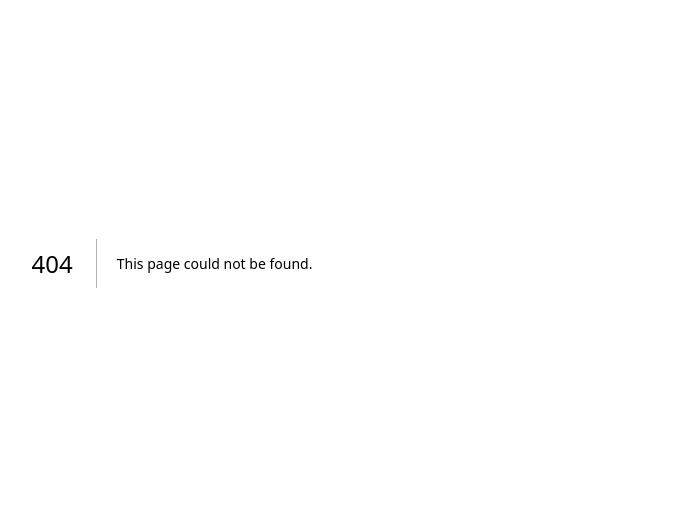
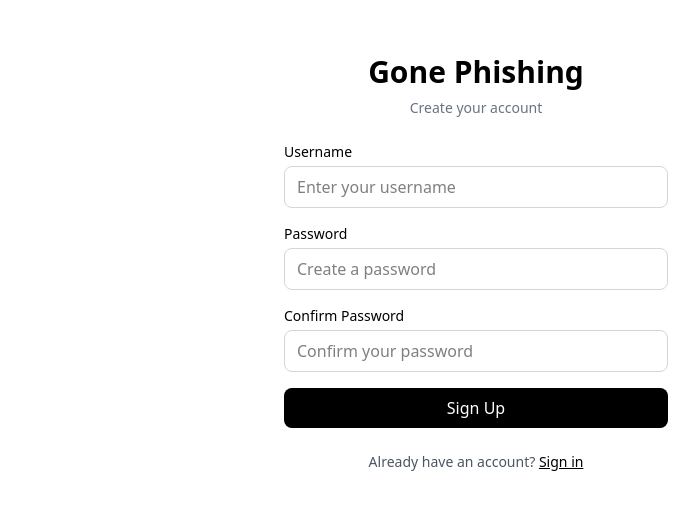
Before and after one commit to Phish-Killer/gone-phishing, a Next.js app in the folder apps/web/: page /signup in a window 1280 px wide. Before the commit this address had no page. Shown: the part 177-686 px from the top of the page, without its empty margins (164-863 px from the left). Built offline with nearby package versions, Linux system fonts and the light colour scheme.

Commit message:
Add signup page and form validation

```diff
--- a/apps/web/app/login/page.tsx
+++ b/apps/web/app/login/page.tsx
@@ -1,7 +1,6 @@
 "use client";
-
 import { useState } from "react";
-
+import Link from "next/link";
 export default function LoginPage() {
   const [username, setUsername] = useState("");
   const [password, setPassword] = useState("");
@@ -23,7 +22,7 @@ export default function LoginPage() {
     setError("Username and password login is not available yet.");
   }
 
-  // Google OAuth will be connected to Auth.js.
+  // Google Oauth will be connected to Auth.js.
   function handleGoogleLogin() {
     setError("Google sign-in is not available yet.");
   }
@@ -107,6 +106,12 @@ export default function LoginPage() {
         >
           Continue with Google
         </button>
+        <p className="mt-6 text-center text-sm text-gray-600">
+          Don't have an account?{" "}
+          <Link href="/signup" className="font-medium text-black underline">
+            Sign up
+          </Link>
+        </p>
       </div>
     </main>
   );
--- /dev/null
+++ b/apps/web/app/signup/page.tsx
@@ -0,0 +1,118 @@
+"use client";
+
+import { useState } from "react";
+import Link from "next/link";
+
+export default function SignupPage() {
+  const [username, setUsername] = useState("");
+  const [password, setPassword] = useState("");
+  const [confirmPassword, setConfirmPassword] = useState("");
+  const [error, setError] = useState("");
+
+  function handleSignup(e: React.FormEvent<HTMLFormElement>) {
+    e.preventDefault();
+    setError("");
+
+    const trimmedUsername = username.trim();
+
+    if (trimmedUsername.length < 3) {
+      setError("Username must be at least 3 characters long.");
+      return;
+    }
+
+    if (password.length < 8) {
+      setError("Password must be at least 8 characters long.");
+      return;
+    }
+
+    if (password !== confirmPassword) {
+      setError("Passwords do not match.");
+      return;
+    }
+
+    setError("Sign up is not available yet.");
+  }
+
+  return (
+    <main className="flex min-h-screen items-center justify-center bg-white px-4 text-black">
+      <div className="w-full max-w-sm space-y-6">
+        <div className="text-center">
+          <h1 className="text-3xl font-bold">Gone Phishing</h1>
+          <p className="mt-2 text-sm text-gray-500">
+            Create your account
+          </p>
+        </div>
+
+        <form onSubmit={handleSignup} className="space-y-4">
+          <div>
+            <label htmlFor="username" className="mb-1 block text-sm font-medium">
+              Username
+            </label>
+            <input
+              id="username"
+              type="text"
+              autoComplete="username"
+              required
+              value={username}
+              onChange={(e) => setUsername(e.target.value)}
+              className="w-full rounded-lg border border-gray-300 px-3 py-2"
+              placeholder="Enter your username"
+            />
+          </div>
+
+          <div>
+            <label htmlFor="password" className="mb-1 block text-sm font-medium">
+              Password
+            </label>
+            <input
+              id="password"
+              type="password"
+              autoComplete="new-password"
+              required
+              value={password}
+              onChange={(e) => setPassword(e.target.value)}
+              className="w-full rounded-lg border border-gray-300 px-3 py-2"
+              placeholder="Create a password"
+            />
+          </div>
+
+          <div>
+            <label htmlFor="confirmPassword" className="mb-1 block text-sm font-medium">
+              Confirm Password
+            </label>
+            <input
+              id="confirmPassword"
+              type="password"
+              autoComplete="new-password"
+              required
+              value={confirmPassword}
+              onChange={(e) => setConfirmPassword(e.target.value)}
+              className="w-full rounded-lg border border-gray-300 px-3 py-2"
+              placeholder="Confirm your password"
+            />
+          </div>
+
+          {error && (
+            <p role="alert" className="text-sm text-red-600">
+              {error}
+            </p>
+          )}
+
+          <button
+            type="submit"
+            className="w-full rounded-lg bg-black px-4 py-2 font-medium text-white hover:bg-gray-800"
+          >
+            Sign Up
+          </button>
+        </form>
+
+        <p className="text-center text-sm text-gray-600">
+          Already have an account?{" "}
+          <Link href="/login" className="font-medium text-black underline">
+            Sign in
+          </Link>
+        </p>
+      </div>
+    </main>
+  );
+}
```
